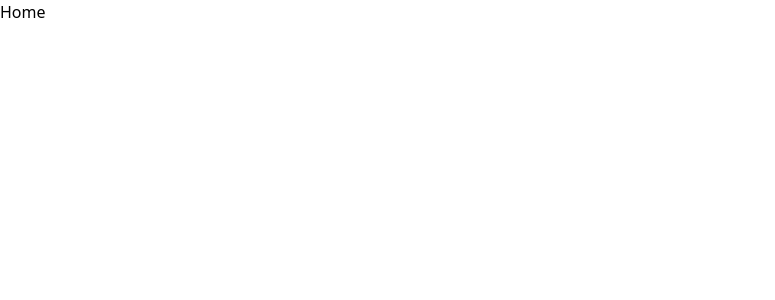
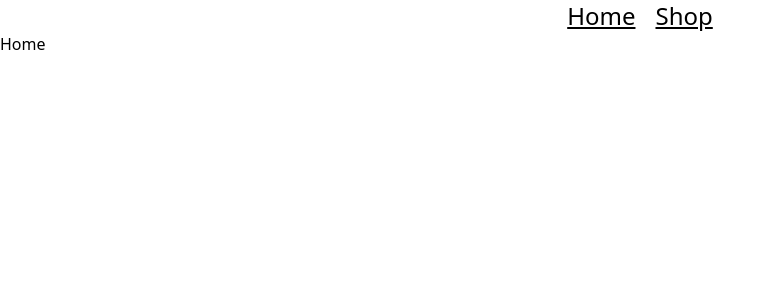
Before and after one commit to superspike7/shopping-cart, a React (Vite) app: page / in a window 1280 px wide. Shown: the top 300 px of the page, without its empty margins (0-775 px from the left). Built offline with nearby package versions, Linux system fonts and the light colour scheme.

Commit message:
add Nav links

```diff
--- a/src/App.jsx
+++ b/src/App.jsx
@@ -2,10 +2,12 @@ import React from 'react'
 import {BrowserRouter, Route, Switch} from 'react-router-dom'
 import Home from './Home'
 import Shop from './Shop'
+import Nav from './Nav'
 
 function App() {
   return (
     <BrowserRouter>
+    <Nav/>
       <Switch>
         <Route exact path="/" component={Home}/>
         <Route path="/Shop" component={Shop}/>
--- /dev/null
+++ b/src/Nav.jsx
@@ -0,0 +1,15 @@
+import { Link } from "react-router-dom";
+import React from "react";
+
+export default function Nav() {
+  return (
+    <ul className="flex justify-center gap-5">
+      <li>
+        <Link to="/" className="underline hover:text-blue-500 font-light text-2xl">Home</Link>
+      </li>
+      <li>
+        <Link to="/shop" className="underline hover:text-blue-500 font-light text-2xl">Shop</Link>
+      </li>
+    </ul>
+  );
+}
```
